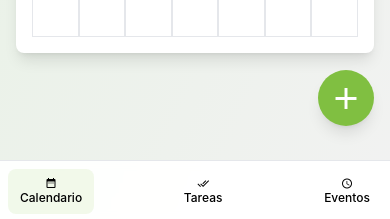
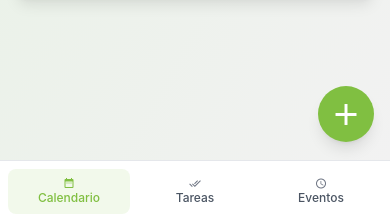
Before and after one commit to AitorBasarrate/agenda, a React Native app in the folder mobile/: screen / in a window 390 px wide. Shown: the part 622-841 px from the top of the page. Built offline with nearby package versions, Linux system fonts and the light colour scheme; no server answers.

Commit message:
navbar at bottom

```diff
--- a/mobile/src/app/index.tsx
+++ b/mobile/src/app/index.tsx
@@ -259,13 +259,10 @@ export default function App() {
   const greenPrimary = "#22C55E"; // Example color, adjust based on theme or constants
 
   return (
-    <ScrollView className="bg-white mt-14">
-      <View
-        className={`min-h-screen pb-20 ${isDarkMode ? "bg-gradient-to-br from-gray-900 to-gray-800" : "bg-gradient-to-br from-[#E7F2E4] to-[#F2F2F2]"}`}
-      >
+    <View className={`flex-1 ${isDarkMode ? "bg-gray-900" : "bg-white"}`}>
       {/* Header */}
       <View
-          className={`sticky top-0 z-40 ${isDarkMode ? "bg-gray-900/95" : "bg-white/95"} backdrop-blur-sm border-b ${isDarkMode ? "border-gray-800" : "border-gray-200"}`}
+        className={`${isDarkMode ? "bg-gray-900/95" : "bg-white/95"} border-b ${isDarkMode ? "border-gray-800" : "border-gray-200"}`}
       >
         <View className="px-4 py-3">
           <View className="flex items-start gap-2">
@@ -287,8 +284,11 @@ export default function App() {
         </View>
       </View>
 
-        {/* Main Content */}
-        <View className="p-4">
+      {/* Scrollable Content */}
+      <ScrollView
+        className={`flex-1 ${isDarkMode ? "bg-gradient-to-br from-gray-900 to-gray-800" : "bg-gradient-to-br from-[#E7F2E4] to-[#F2F2F2]"}`}
+      >
+        <View className="p-4 pb-20">
           {activeTab === "calendar" && (
             <CalendarView
               currentDate={currentDate}
@@ -318,82 +318,113 @@ export default function App() {
             />
           )}
         </View>
-        <View
-          className={`fixed bottom-0 left-0 right-0 z-50 ${isDarkMode ? "bg-gray-900/95 border-gray-800" : "bg-white/95 border-gray-200"} backdrop-blur-sm border-t`}
-        >
-          <View className="flex-row items-center justify-between gap-1 px-2 py-2">
-            <TouchableOpacity
-              onPress={() => setActiveTab("calendar")}
-              className={`flex items-center justify-center py-2 px-3 rounded-lg transition-all
-                ${
-                  activeTab === "calendar"
-                    ? isDarkMode
-                      ? "bg-verde/20 text-verde"
-                      : "bg-verde/10"
-                    : isDarkMode
-                      ? "text-gray-500 hover:bg-gray-800"
-                      : "text-gray-600 hove:bg-gray-100"
-                } `}
-            >
-              <MaterialCommunityIcons name="calendar-range"></MaterialCommunityIcons>
-              <Text className="text-xs font-medium">Calendario</Text>
-            </TouchableOpacity>
-            <TouchableOpacity
-              onPress={() => setActiveTab("tasks")}
-              className={`flex items-center justify-center py-2 px-3 rounded-lg transition-all
-                ${
-                  activeTab === "tasks"
-                    ? isDarkMode
-                      ? "bg-verde/20 text-verde"
-                      : "bg-verde/10"
-                    : isDarkMode
-                      ? "text-gray-500 hover:bg-gray-800"
-                      : "text-gray-600 hove:bg-gray-100"
-                } `}
-            >
-              <MaterialCommunityIcons name="check-all"></MaterialCommunityIcons>
-              <Text className="text-xs font-medium">Tareas</Text>
-            </TouchableOpacity>
-            <TouchableOpacity
-              onPress={() => setActiveTab("events")}
-              className={`flex items-center justify-center py-2 px-3 rounded-lg transition-all
-                ${
-                  activeTab === "events"
-                    ? isDarkMode
-                      ? "bg-verde/20 text-verde"
-                      : "bg-verde/10"
-                    : isDarkMode
-                      ? "text-gray-500 hover:bg-gray-800"
-                      : "text-gray-600 hove:bg-gray-100"
-                } `}
-            >
-              <MaterialCommunityIcons name="clock-outline"></MaterialCommunityIcons>
-              <Text className="text-xs font-medium">Eventos</Text>
-            </TouchableOpacity>
-          </View>
-        </View>
+      </ScrollView>
+
+      {/* FAB Button */}
       {activeTab === "calendar" && (
         <TouchableOpacity
           onPress={() => {
             setSelectedDate(selectedDate || new Date());
             setEventIsModalOpen(true);
           }}
-            className={`fixed bottom-24 right-4 z-40 h-14 w-14 rounded-full shadow-lg flex items-center justify-center transition-transform active:scale-95 ${
+          className={`absolute bottom-20 right-4 h-14 w-14 rounded-full shadow-lg flex items-center justify-center ${
             isDarkMode
-                ? "bg-verde hover:bg-pistacho"
-                : "bg-verde hover:bg-pistacho"
+              ? "bg-verde"
+              : "bg-verde"
           }`}
         >
           <MaterialCommunityIcons
             name="plus"
             size={36}
-              className="text-white"
+            color="white"
           ></MaterialCommunityIcons>
         </TouchableOpacity>
       )}
+
+      {/* Bottom Navigation Bar */}
+      <View
+        className={`${isDarkMode ? "bg-gray-900/95 border-gray-800" : "bg-white/95 border-gray-200"} border-t`}
+      >
+        <View className="flex-row items-center justify-between gap-1 px-2 py-2">
+          <TouchableOpacity
+            onPress={() => setActiveTab("calendar")}
+            className={`flex-1 flex items-center justify-center py-2 px-3 rounded-lg
+              ${
+                activeTab === "calendar"
+                  ? isDarkMode
+                    ? "bg-verde/20"
+                    : "bg-verde/10"
+                  : ""
+              }`}
+          >
+            <MaterialCommunityIcons
+              name="calendar-range"
+              color={activeTab === "calendar" ? "#80BF41" : (isDarkMode ? "#9CA3AF" : "#6B7280")}
+            />
+            <Text className={`text-xs font-medium ${
+              activeTab === "calendar"
+                ? "text-verde"
+                : isDarkMode
+                  ? "text-gray-500"
+                  : "text-gray-600"
+            }`}>
+              Calendario
+            </Text>
+          </TouchableOpacity>
+          <TouchableOpacity
+            onPress={() => setActiveTab("tasks")}
+            className={`flex-1 flex items-center justify-center py-2 px-3 rounded-lg
+              ${
+                activeTab === "tasks"
+                  ? isDarkMode
+                    ? "bg-verde/20"
+                    : "bg-verde/10"
+                  : ""
+              }`}
+          >
+            <MaterialCommunityIcons
+              name="check-all"
+              color={activeTab === "tasks" ? "#80BF41" : (isDarkMode ? "#9CA3AF" : "#6B7280")}
+            />
+            <Text className={`text-xs font-medium ${
+              activeTab === "tasks"
+                ? "text-verde"
+                : isDarkMode
+                  ? "text-gray-500"
+                  : "text-gray-600"
+            }`}>
+              Tareas
+            </Text>
+          </TouchableOpacity>
+          <TouchableOpacity
+            onPress={() => setActiveTab("events")}
+            className={`flex-1 flex items-center justify-center py-2 px-3 rounded-lg
+              ${
+                activeTab === "events"
+                  ? isDarkMode
+                    ? "bg-verde/20"
+                    : "bg-verde/10"
+                  : ""
+              }`}
+          >
+            <MaterialCommunityIcons
+              name="clock-outline"
+              color={activeTab === "events" ? "#80BF41" : (isDarkMode ? "#9CA3AF" : "#6B7280")}
+            />
+            <Text className={`text-xs font-medium ${
+              activeTab === "events"
+                ? "text-verde"
+                : isDarkMode
+                  ? "text-gray-500"
+                  : "text-gray-600"
+            }`}>
+              Eventos
+            </Text>
+          </TouchableOpacity>
+        </View>
       </View>
 
-      {/* Modal para eventos */}
+      {/* Modals */}
       <EventModal
         isOpen={isEventModalOpen}
         selectedDate={selectedDate}
@@ -406,7 +437,7 @@ export default function App() {
         selectedDate={selectedDate}
         onClose={() => setTaskIsModalOpen(false)}
         onSave={handleSaveTask}
-      ></TaskModal>
-    </ScrollView>
+      />
+    </View>
   );
 }
```
Lines whose indentation alone changed are shown as unchanged.
